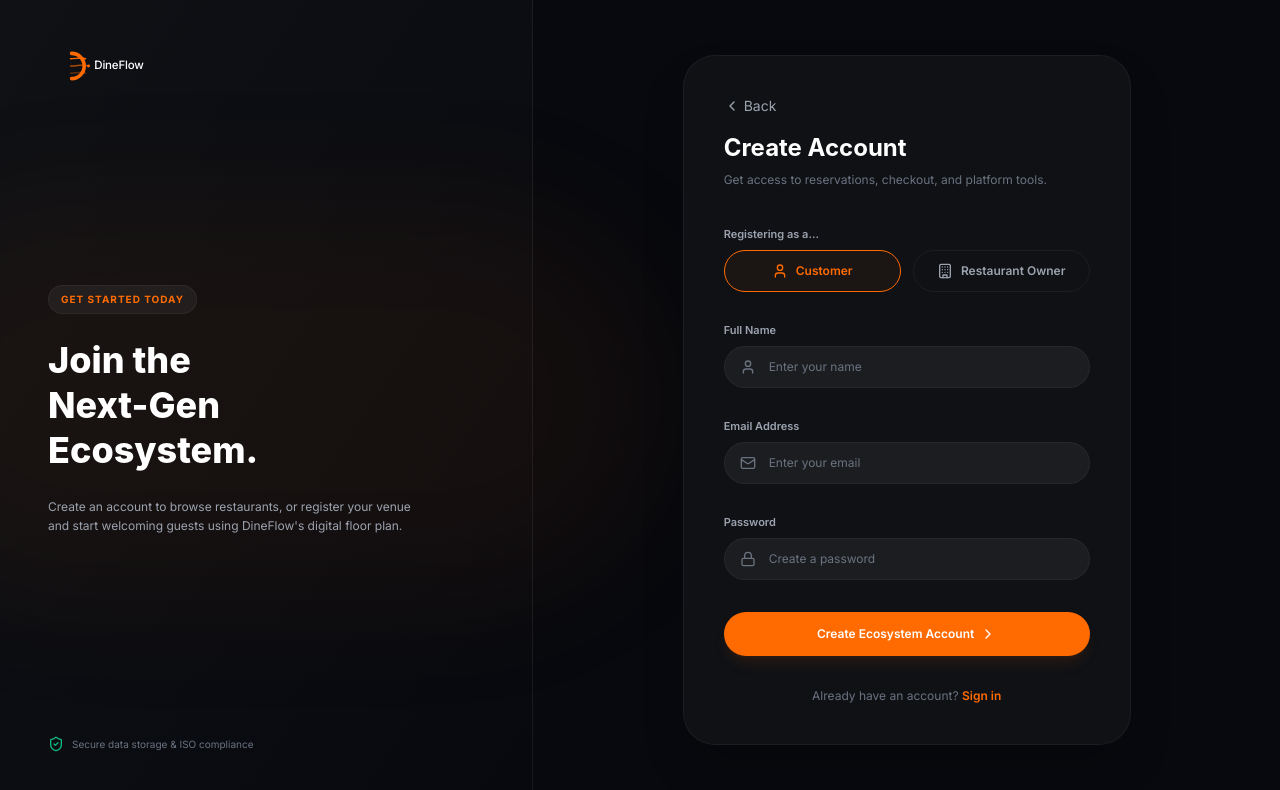
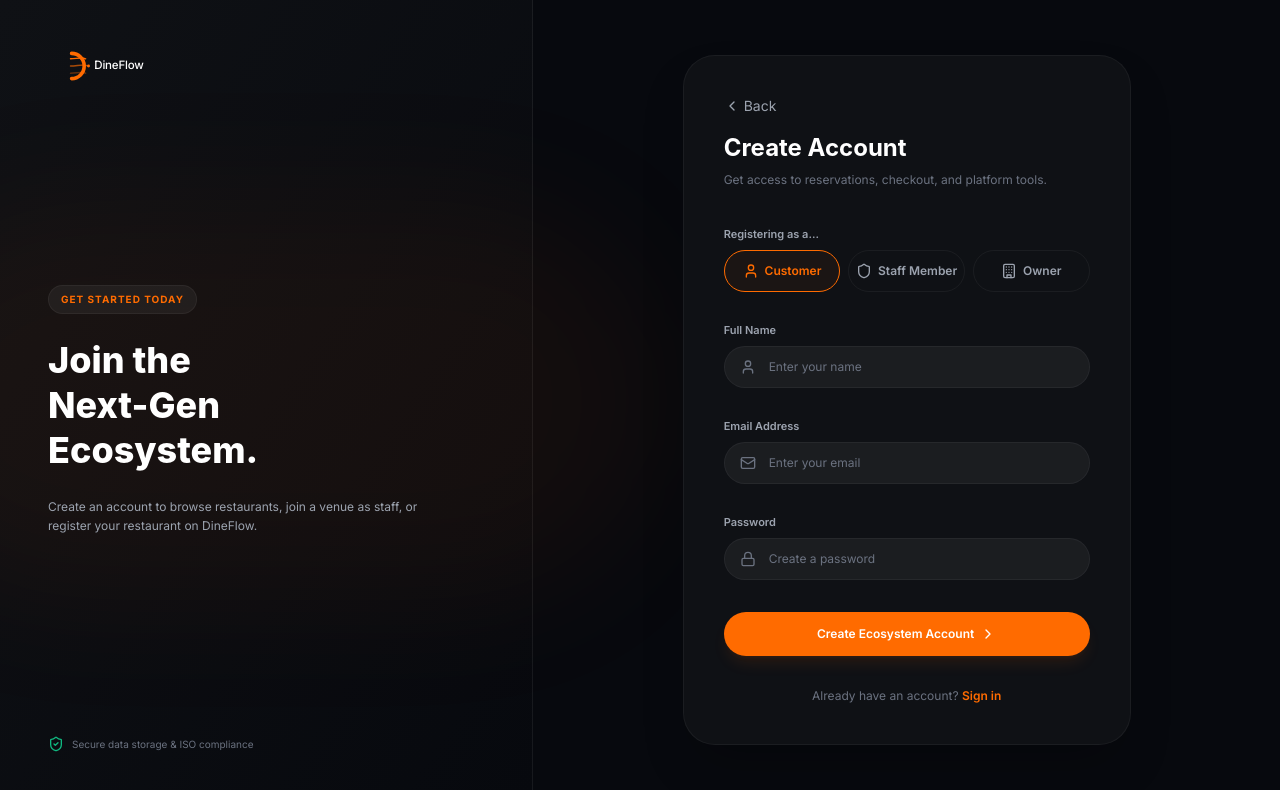
Before and after one commit to rockyishimwe/supamenu, a Next.js app in the folder frontend/: page /register in a window 1280 px wide. Shown: the top 790 px of the page. Built offline with nearby package versions, Linux system fonts and the light colour scheme; no server answers.

Commit message:
:added staff on register page

```diff
--- a/frontend/app/(public)/register/page.js
+++ b/frontend/app/(public)/register/page.js
@@ -5,7 +5,18 @@ import { useRouter } from 'next/navigation';
 import { useDineFlow } from '../../context';
 import { useStore } from '../../../lib/store';
 import {
-  ShieldCheck, Mail, Lock, User, Sparkles, ChevronRight, ChevronLeft, Building, MapPin, Store, Check, Utensils
+  ShieldCheck,
+  Mail,
+  Lock,
+  User,
+  ChevronRight,
+  ChevronLeft,
+  Building,
+  MapPin,
+  Store,
+  Check,
+  Utensils,
+  Shield,
 } from 'lucide-react';
 import DineFlowLogo from '../../../components/DineFlowLogo';
 import BackButton from '../../../components/BackButton';
@@ -15,21 +26,28 @@ export default function RegisterPage() {
   const router = useRouter();
   const { register } = useDineFlow();
 
-  const [role, setRole] = useState('customer'); // customer, owner
-  const [step, setStep] = useState(1); // 1: Account info, 2: Restaurant Profile (Owner only), 3: Summary (Owner only)
+  const [role, setRole] = useState('customer');
+  const [step, setStep] = useState(1);
 
-  // Account details
   const [name, setName] = useState('');
   const [email, setEmail] = useState('');
   const [password, setPassword] = useState('');
   const [errorMsg, setErrorMsg] = useState('');
   const [loading, setLoading] = useState(false);
 
-  // Restaurant details (Owner only)
   const [restaurantName, setRestaurantName] = useState('');
   const [restaurantAddress, setRestaurantAddress] = useState('');
   const [cuisines, setCuisines] = useState('Italian, Continental');
   const [openingHours, setOpeningHours] = useState('10:00 AM - 11:00 PM');
+  const [restaurantCode, setRestaurantCode] = useState('');
+
+  const isMultiStep = role === 'owner' || role === 'staff';
+
+  const selectRole = (nextRole) => {
+    setRole(nextRole);
+    setStep(1);
+    setErrorMsg('');
+  };
 
   const handleNext = () => {
     setErrorMsg('');
@@ -44,7 +62,12 @@ export default function RegisterPage() {
         setStep(2);
       }
     } else if (step === 2) {
-      if (!restaurantName || !restaurantAddress) {
+      if (role === 'staff') {
+        if (!restaurantCode.trim()) {
+          setErrorMsg('Please enter your restaurant invite code');
+          return;
+        }
+      } else if (!restaurantName || !restaurantAddress) {
         setErrorMsg('Please fill in restaurant details');
         return;
       }
@@ -60,7 +83,7 @@ export default function RegisterPage() {
   const handleRegister = async () => {
     setLoading(true);
     setErrorMsg('');
-    const res = await register(name, email, password, role);
+    const res = await register(name, email, password, role, { restaurantCode: restaurantCode.trim() });
     setLoading(false);
 
     if (res.success) {
@@ -68,17 +91,16 @@ export default function RegisterPage() {
         particleCount: 150,
         spread: 80,
         origin: { y: 0.6 },
-        colors: ['#FF6B00', '#ffffff', '#22C55E']
+        colors: ['#FF6B00', '#ffffff', '#22C55E'],
       });
 
-      // If Owner, save their restaurant profile locally as well
       if (role === 'owner') {
         const storedRes = JSON.parse(localStorage.getItem('dineflow_restaurants') || '[]');
         const newRes = {
           _id: `res-${Date.now()}`,
           name: restaurantName,
           description: `Welcome to ${restaurantName}! Highly recommended fine dining experience.`,
-          cuisines: cuisines.split(',').map(c => c.trim()),
+          cuisines: cuisines.split(',').map((c) => c.trim()),
           address: restaurantAddress,
           openingHours: openingHours,
           rating: 4.5,
@@ -86,12 +108,14 @@ export default function RegisterPage() {
           coverImage: 'https://images.unsplash.com/photo-1517248135467-4c7edcad34c4?w=1200',
           logo: 'https://images.unsplash.com/photo-1543007630-9710e4a00a20?w=150',
           settings: { taxes: 8.5, serviceCharges: 10.0 },
-          categories: ['Appetizers', 'Mains', 'Desserts']
+          categories: ['Appetizers', 'Mains', 'Desserts'],
         };
         localStorage.setItem('dineflow_restaurants', JSON.stringify([newRes, ...storedRes]));
         const currentRestaurants = useStore.getState().restaurants;
         useStore.setState({ restaurants: [newRes, ...currentRestaurants] });
         router.push('/owner');
+      } else if (role === 'staff') {
+        router.push('/staff');
       } else {
         router.push('/customer');
       }
@@ -102,16 +126,13 @@ export default function RegisterPage() {
 
   return (
     <div className="min-h-screen grid lg:grid-cols-12 bg-[#07090e] text-[#f3f4f6]">
-      {/* Left Pane (Design details) */}
       <div className="hidden lg:flex lg:col-span-5 flex-col justify-between p-12 bg-gradient-to-br from-[#0f1115] to-[#07090e] border-r border-white/5 relative">
         <div className="absolute top-1/4 -left-1/4 w-[150%] h-1/2 bg-[#FF6B00]/5 filter blur-3xl rounded-full"></div>
 
-        {/* Header */}
         <Link href="/" className="relative z-10 text-white">
           <DineFlowLogo size="md" />
         </Link>
 
-        {/* Content */}
         <div className="space-y-6 relative z-10 max-w-sm">
           <div className="inline-block px-3 py-1.5 rounded-full bg-white/5 border border-white/5 text-[10px] uppercase font-bold tracking-widest text-[#FF6B00]">
             Get Started Today
@@ -122,7 +143,7 @@ export default function RegisterPage() {
             Ecosystem.
           </h2>
           <p className="text-xs text-gray-400 leading-relaxed">
-            Create an account to browse restaurants, or register your venue and start welcoming guests using DineFlow's digital floor plan.
+            Create an account to browse restaurants, join a venue as staff, or register your restaurant on DineFlow.
           </p>
         </div>
 
@@ -132,16 +153,14 @@ export default function RegisterPage() {
         </div>
       </div>
 
-      {/* Right Pane (Register Form / Wizard) */}
       <div className="lg:col-span-7 flex items-center justify-center p-8 sm:p-12">
         <div className="w-full max-w-md bg-[#0f1115] border border-white/5 rounded-3xl p-8 sm:p-10 shadow-2xl relative z-10">
           <BackButton href="/login" />
 
-          {/* Header & Step progress */}
           <div className="space-y-2 mb-8">
             <div className="flex justify-between items-center">
               <h3 className="text-2xl font-bold text-white">Create Account</h3>
-              {role === 'owner' && (
+              {isMultiStep && (
                 <span className="text-[10px] bg-white/5 border border-white/5 text-gray-400 font-bold px-2.5 py-1 rounded-full uppercase tracking-wider">
                   Step {step} of 3
                 </span>
@@ -150,39 +169,47 @@ export default function RegisterPage() {
             <p className="text-xs text-gray-500">Get access to reservations, checkout, and platform tools.</p>
           </div>
 
-          {/* Wizard step render */}
           {step === 1 && (
             <div className="space-y-6">
-              {/* Account role */}
               <div className="space-y-1.5">
                 <label className="text-[11px] font-semibold text-gray-400">Registering as a...</label>
-                <div className="grid grid-cols-2 gap-3">
+                <div className="grid grid-cols-3 gap-2">
                   <button
                     type="button"
-                    onClick={() => setRole('customer')}
-                    className={`py-3 rounded-2xl border text-xs font-semibold flex items-center justify-center gap-2 transition-all ${
+                    onClick={() => selectRole('customer')}
+                    className={`py-3 rounded-2xl border text-[10px] sm:text-xs font-semibold flex flex-col sm:flex-row items-center justify-center gap-1.5 transition-all ${
                       role === 'customer'
                         ? 'border-[#FF6B00] bg-[#FF6B00]/5 text-[#FF6B00]'
                         : 'border-white/5 bg-white/2 text-gray-400 hover:text-white'
                     }`}
                   >
-                    <User className="w-4 h-4" /> Customer
+                    <User className="w-4 h-4 shrink-0" /> Customer
                   </button>
                   <button
                     type="button"
-                    onClick={() => setRole('owner')}
-                    className={`py-3 rounded-2xl border text-xs font-semibold flex items-center justify-center gap-2 transition-all ${
+                    onClick={() => selectRole('staff')}
+                    className={`py-3 rounded-2xl border text-[10px] sm:text-xs font-semibold flex flex-col sm:flex-row items-center justify-center gap-1.5 transition-all ${
+                      role === 'staff'
+                        ? 'border-[#FF6B00] bg-[#FF6B00]/5 text-[#FF6B00]'
+                        : 'border-white/5 bg-white/2 text-gray-400 hover:text-white'
+                    }`}
+                  >
+                    <Shield className="w-4 h-4 shrink-0" /> Staff Member
+                  </button>
+                  <button
+                    type="button"
+                    onClick={() => selectRole('owner')}
+                    className={`py-3 rounded-2xl border text-[10px] sm:text-xs font-semibold flex flex-col sm:flex-row items-center justify-center gap-1.5 transition-all ${
                       role === 'owner'
                         ? 'border-[#FF6B00] bg-[#FF6B00]/5 text-[#FF6B00]'
                         : 'border-white/5 bg-white/2 text-gray-400 hover:text-white'
                     }`}
                   >
-                    <Building className="w-4 h-4" /> Restaurant Owner
+                    <Building className="w-4 h-4 shrink-0" /> Owner
                   </button>
                 </div>
               </div>
 
-              {/* Full Name */}
               <div className="space-y-1.5">
                 <label className="text-[11px] font-semibold text-gray-400">Full Name</label>
                 <div className="relative">
@@ -197,7 +224,6 @@ export default function RegisterPage() {
                 </div>
               </div>
 
-              {/* Email */}
               <div className="space-y-1.5">
                 <label className="text-[11px] font-semibold text-gray-400">Email Address</label>
                 <div className="relative">
@@ -212,7 +238,6 @@ export default function RegisterPage() {
                 </div>
               </div>
 
-              {/* Password */}
               <div className="space-y-1.5">
                 <label className="text-[11px] font-semibold text-gray-400">Password</label>
                 <div className="relative">
@@ -229,9 +254,8 @@ export default function RegisterPage() {
             </div>
           )}
 
-          {step === 2 && (
+          {step === 2 && role === 'owner' && (
             <div className="space-y-6">
-              {/* Restaurant Name */}
               <div className="space-y-1.5">
                 <label className="text-[11px] font-semibold text-gray-400">Restaurant Name</label>
                 <div className="relative">
@@ -246,7 +270,6 @@ export default function RegisterPage() {
                 </div>
               </div>
 
-              {/* Restaurant Address */}
               <div className="space-y-1.5">
                 <label className="text-[11px] font-semibold text-gray-400">Restaurant Address</label>
                 <div className="relative">
@@ -261,7 +284,6 @@ export default function RegisterPage() {
                 </div>
               </div>
 
-              {/* Cuisines */}
               <div className="space-y-1.5">
                 <label className="text-[11px] font-semibold text-gray-400">Cuisines (comma separated)</label>
                 <div className="relative">
@@ -278,7 +300,28 @@ export default function RegisterPage() {
             </div>
           )}
 
-          {step === 3 && (
+          {step === 2 && role === 'staff' && (
+            <div className="space-y-6">
+              <p className="text-xs text-gray-500 leading-relaxed">
+                Enter the invite code provided by your restaurant manager to join their team on DineFlow.
+              </p>
+              <div className="space-y-1.5">
+                <label className="text-[11px] font-semibold text-gray-400">Restaurant Code</label>
+                <div className="relative">
+                  <Shield className="absolute left-4 top-1/2 -translate-y-1/2 text-gray-500 w-4 h-4" />
+                  <input
+                    type="text"
+                    value={restaurantCode}
+                    onChange={(e) => setRestaurantCode(e.target.value)}
+                    placeholder="Enter your restaurant's invite code"
+                    className="w-full pl-11 pr-4 py-3 rounded-xl bg-white/5 border border-white/5 text-xs text-white placeholder-gray-500 focus:outline-none focus:border-[#FF6B00] focus:bg-white/10 transition-all"
+                  />
+                </div>
+              </div>
+            </div>
+          )}
+
+          {step === 3 && role === 'owner' && (
             <div className="space-y-6">
               <div className="bg-[#FF6B00]/5 border border-[#FF6B00]/15 p-6 rounded-2xl space-y-4">
                 <div className="w-10 h-10 rounded-full bg-[#FF6B00]/15 flex items-center justify-center text-[#FF6B00] mx-auto">
@@ -308,11 +351,42 @@ export default function RegisterPage() {
             </div>
           )}
 
-          {errorMsg && (
-            <p className="text-red-500 text-[11px] font-medium bg-red-500/5 p-2 rounded-xl border border-red-500/10 text-center mt-4">{errorMsg}</p>
+          {step === 3 && role === 'staff' && (
+            <div className="space-y-6">
+              <div className="bg-[#FF6B00]/5 border border-[#FF6B00]/15 p-6 rounded-2xl space-y-4">
+                <div className="w-10 h-10 rounded-full bg-[#FF6B00]/15 flex items-center justify-center text-[#FF6B00] mx-auto">
+                  <Check className="w-5 h-5" />
+                </div>
+                <h4 className="text-center font-bold text-sm text-white">Review Staff Setup</h4>
+
+                <div className="space-y-2.5 text-[11px] border-t border-white/5 pt-4">
+                  <div className="flex justify-between">
+                    <span className="text-gray-500">Staff Member</span>
+                    <span className="text-white font-medium">{name}</span>
+                  </div>
+                  <div className="flex justify-between">
+                    <span className="text-gray-500">Email</span>
+                    <span className="text-white font-medium truncate max-w-[180px]">{email}</span>
+                  </div>
+                  <div className="flex justify-between">
+                    <span className="text-gray-500">Restaurant Code</span>
+                    <span className="text-[#FF6B00] font-medium font-mono">{restaurantCode}</span>
+                  </div>
+                  <div className="flex justify-between">
+                    <span className="text-gray-500">Portal Access</span>
+                    <span className="text-emerald-500 font-medium">Staff Dashboard</span>
+                  </div>
+                </div>
+              </div>
+            </div>
           )}
 
-          {/* Action buttons */}
+          {errorMsg && (
+            <p className="text-red-500 text-[11px] font-medium bg-red-500/5 p-2 rounded-xl border border-red-500/10 text-center mt-4">
+              {errorMsg}
+            </p>
+          )}
+
           <div className="flex items-center gap-3 mt-8">
             {step > 1 && (
               <button
@@ -330,7 +404,11 @@ export default function RegisterPage() {
               disabled={loading}
               className="flex-1 py-3.5 bg-[#FF6B00] hover:bg-[#e05e00] text-white font-semibold text-xs rounded-xl flex items-center justify-center gap-1.5 hover-lift shadow-lg shadow-[#FF6B00]/10"
             >
-              {loading ? 'Creating...' : (step === 3 || role === 'customer' ? 'Create Ecosystem Account' : 'Continue')}
+              {loading
+                ? 'Creating...'
+                : step === 3 || role === 'customer'
+                  ? 'Create Ecosystem Account'
+                  : 'Continue'}
               <ChevronRight className="w-4 h-4" />
             </button>
           </div>
```
Also changed, not shown: frontend/lib/store.js.
